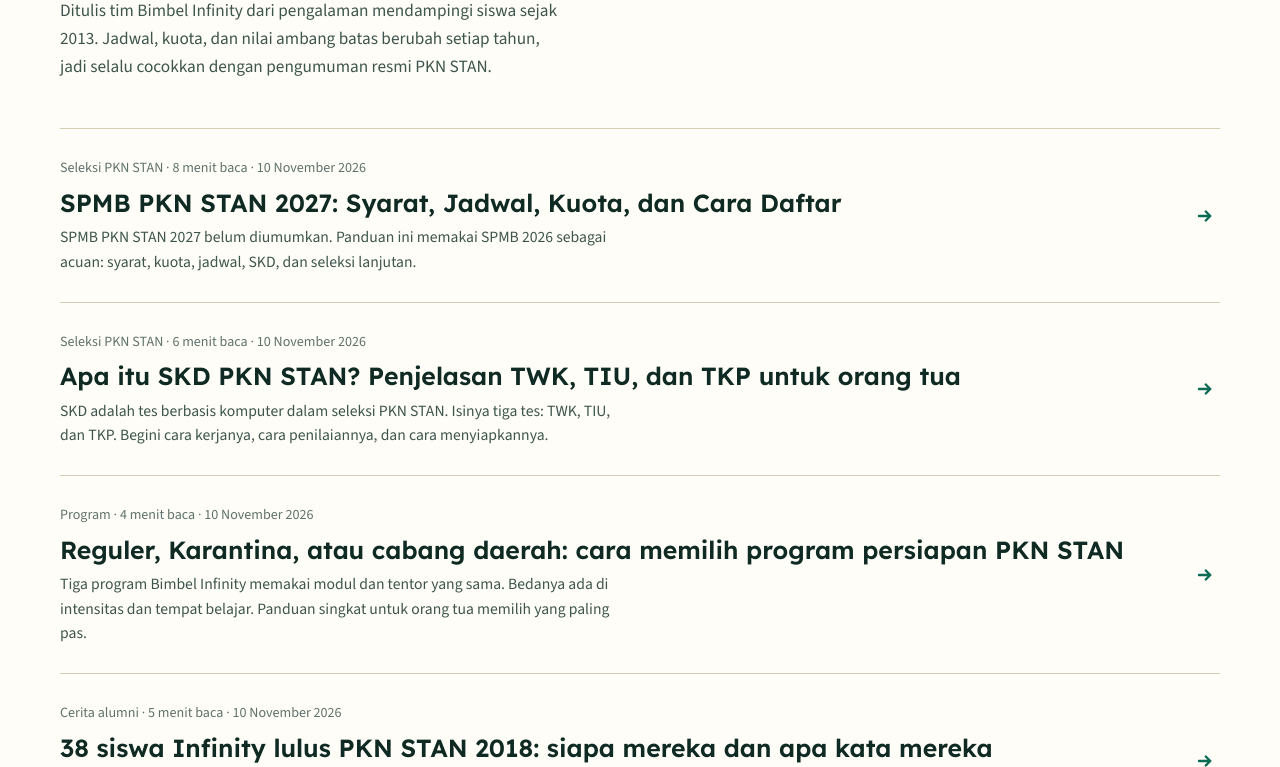
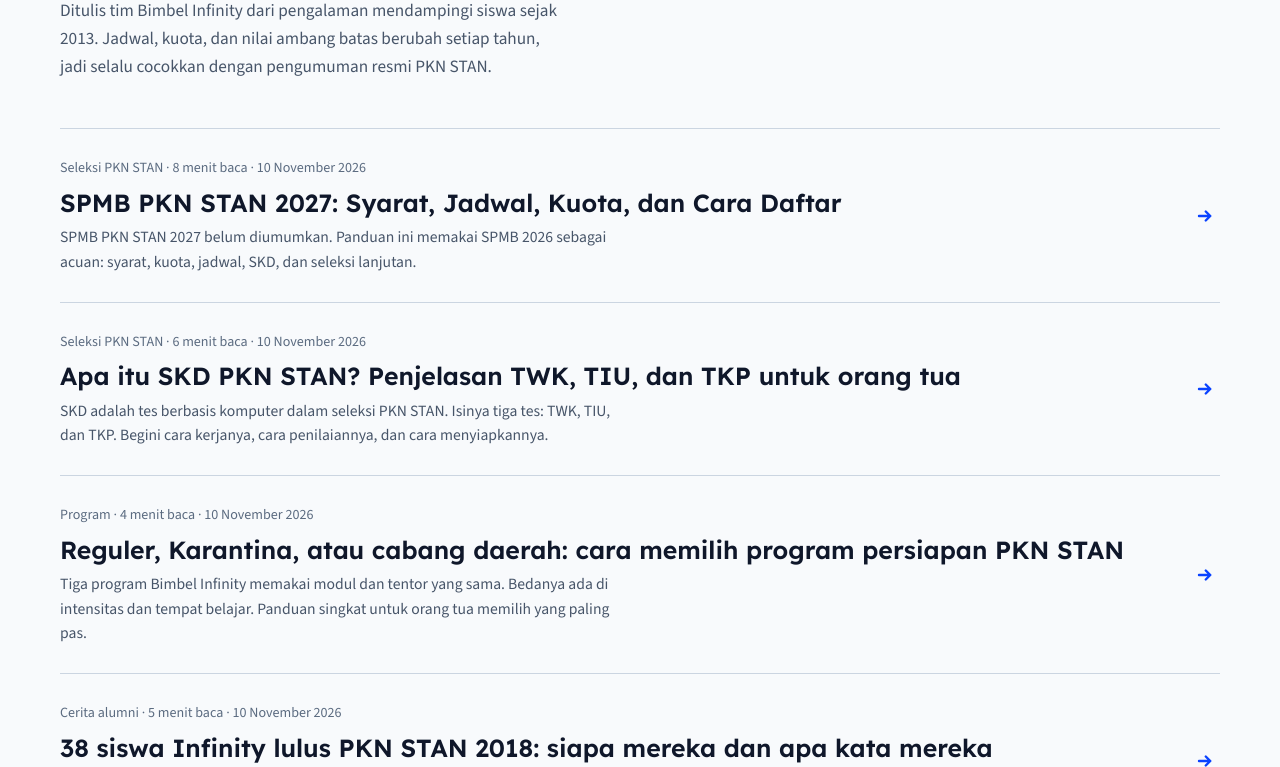
Before and after one commit to anggunn2701-oss/bimbel-infinity-website, a website: page blog/index.html in a window 1280 px wide. Shown: the part 365-1132 px from the top of the page. Drawn offline with nearby package versions, Linux system fonts and the light colour scheme.

Commit message:
Ganti tema website ke biru
Diterbitkan lewat MCP Infinity Konten.

```diff
--- a/blog/index.html
+++ b/blog/index.html
@@ -3,7 +3,7 @@
 <head>
   <meta charset="UTF-8" />
   <meta name="viewport" content="width=device-width, initial-scale=1.0, viewport-fit=cover" />
-  <meta name="theme-color" content="#FFFDF8" />
+  <meta name="theme-color" content="#F8FAFC" />
   <!-- SEO:START (dibuat oleh tools/build-site.js, jangan edit manual) -->
   <title>Blog · Panduan persiapan PKN STAN · Bimbel Infinity</title>
   <meta name="description" content="Panduan persiapan seleksi PKN STAN dari Bimbel Infinity: penjelasan SKD (TWK, TIU, TKP), cara memilih program, cerita lulusan, dan perjalanan Infinity sejak 2013." />
@@ -15,13 +15,13 @@
   <meta property="og:title" content="Blog · Panduan persiapan PKN STAN · Bimbel Infinity" />
   <meta property="og:description" content="Panduan persiapan seleksi PKN STAN dari Bimbel Infinity: penjelasan SKD (TWK, TIU, TKP), cara memilih program, cerita lulusan, dan perjalanan Infinity sejak 2013." />
   <meta property="og:url" content="https://bimbelinfinity.com/blog/" />
-  <meta property="og:image" content="https://bimbelinfinity.com/assets/og/og-default.jpg?v=hijau" />
+  <meta property="og:image" content="https://bimbelinfinity.com/assets/og/og-default.jpg?v=biru" />
   <meta property="og:image:width" content="1200" />
   <meta property="og:image:height" content="630" />
   <meta name="twitter:card" content="summary_large_image" />
   <meta name="twitter:title" content="Blog · Panduan persiapan PKN STAN · Bimbel Infinity" />
   <meta name="twitter:description" content="Panduan persiapan seleksi PKN STAN dari Bimbel Infinity: penjelasan SKD (TWK, TIU, TKP), cara memilih program, cerita lulusan, dan perjalanan Infinity sejak 2013." />
-  <meta name="twitter:image" content="https://bimbelinfinity.com/assets/og/og-default.jpg?v=hijau" />
+  <meta name="twitter:image" content="https://bimbelinfinity.com/assets/og/og-default.jpg?v=biru" />
   <link rel="alternate" type="text/plain" title="llms.txt" href="https://bimbelinfinity.com/llms.txt" />
   <script type="application/ld+json">
 {
@@ -43,9 +43,9 @@
       "url": "https://bimbelinfinity.com/",
       "logo": {
         "@type": "ImageObject",
-        "url": "https://bimbelinfinity.com/assets/brand/logo-symbol.png?v=hijau"
+        "url": "https://bimbelinfinity.com/assets/brand/logo-symbol.png?v=biru"
       },
-      "image": "https://bimbelinfinity.com/assets/og/og-default.jpg?v=hijau",
+      "image": "https://bimbelinfinity.com/assets/og/og-default.jpg?v=biru",
       "foundingDate": "2013-04-17",
       "founder": {
         "@type": "Person",
@@ -123,7 +123,7 @@
       "inLanguage": "id-ID",
       "articleSection": "Seleksi PKN STAN",
       "wordCount": 1639,
-      "image": "https://bimbelinfinity.com/assets/og/og-default.jpg?v=hijau",
+      "image": "https://bimbelinfinity.com/assets/og/og-default.jpg?v=biru",
       "url": "https://bimbelinfinity.com/blog/spmb-pkn-stan-2027-syarat-jadwal-kuota.html",
       "mainEntityOfPage": "https://bimbelinfinity.com/blog/spmb-pkn-stan-2027-syarat-jadwal-kuota.html",
       "author": {
@@ -149,7 +149,7 @@
       "inLanguage": "id-ID",
       "articleSection": "Seleksi PKN STAN",
       "wordCount": 426,
-      "image": "https://bimbelinfinity.com/assets/og/og-default.jpg?v=hijau",
+      "image": "https://bimbelinfinity.com/assets/og/og-default.jpg?v=biru",
       "url": "https://bimbelinfinity.com/blog/apa-itu-skd-pkn-stan.html",
       "mainEntityOfPage": "https://bimbelinfinity.com/blog/apa-itu-skd-pkn-stan.html",
       "author": {
@@ -175,7 +175,7 @@
       "inLanguage": "id-ID",
       "articleSection": "Program",
       "wordCount": 250,
-      "image": "https://bimbelinfinity.com/assets/og/og-default.jpg?v=hijau",
+      "image": "https://bimbelinfinity.com/assets/og/og-default.jpg?v=biru",
       "url": "https://bimbelinfinity.com/blog/memilih-program-bimbel-pkn-stan.html",
       "mainEntityOfPage": "https://bimbelinfinity.com/blog/memilih-program-bimbel-pkn-stan.html",
       "author": {
@@ -201,7 +201,7 @@
       "inLanguage": "id-ID",
       "articleSection": "Cerita alumni",
       "wordCount": 237,
-      "image": "https://bimbelinfinity.com/assets/og/og-default.jpg?v=hijau",
+      "image": "https://bimbelinfinity.com/assets/og/og-default.jpg?v=biru",
       "url": "https://bimbelinfinity.com/blog/cerita-38-lulusan-infinity-2018.html",
       "mainEntityOfPage": "https://bimbelinfinity.com/blog/cerita-38-lulusan-infinity-2018.html",
       "author": {
@@ -227,7 +227,7 @@
       "inLanguage": "id-ID",
       "articleSection": "Tentang Infinity",
       "wordCount": 246,
-      "image": "https://bimbelinfinity.com/assets/og/og-default.jpg?v=hijau",
+      "image": "https://bimbelinfinity.com/assets/og/og-default.jpg?v=biru",
       "url": "https://bimbelinfinity.com/blog/perjalanan-bimbel-infinity-2013-2018.html",
       "mainEntityOfPage": "https://bimbelinfinity.com/blog/perjalanan-bimbel-infinity-2013-2018.html",
       "author": {
@@ -268,8 +268,8 @@
   <link rel="preconnect" href="https://fonts.googleapis.com" />
   <link rel="preconnect" href="https://fonts.gstatic.com" crossorigin />
   <link href="https://fonts.googleapis.com/css2?family=Lexend:wght@400..800&family=Source+Sans+3:wght@400..700&display=swap" rel="stylesheet" />
-  <link rel="icon" type="image/png" href="../assets/brand/logo-symbol.png?v=hijau" />
-  <link rel="stylesheet" href="../styles.css?v=hijau-69836b2d" />
+  <link rel="icon" type="image/png" href="../assets/brand/logo-symbol.png?v=biru" />
+  <link rel="stylesheet" href="../styles.css?v=biru-9c610cc4" />
   <script>/* Layar pembuka: min 0,6 dtk agar tidak berkedip, maks 1,2 dtk; pengaman 2,5 dtk. */
   (function () {
     var d = document.documentElement;
@@ -296,7 +296,7 @@
 <body>
   <div class="intro" aria-hidden="true">
     <div class="intro-mark">
-      <img src="../assets/brand/logo-symbol.png?v=hijau" alt="" width="351" height="230" />
+      <img src="../assets/brand/logo-symbol.png?v=biru" alt="" width="351" height="230" />
       <span class="intro-line"><i></i></span>
     </div>
     <svg class="intro-edge" viewBox="0 0 1440 200" preserveAspectRatio="none">
@@ -312,7 +312,7 @@
     <nav class="hdr" id="hdr" aria-label="Navigasi utama">
       <div class="hdr-top">
         <a href="../index.html#top" class="hdr-symbol" aria-label="Bimbel Infinity, ke beranda">
-          <img src="../assets/brand/logo-symbol.png?v=hijau" alt="" width="351" height="230" />
+          <img src="../assets/brand/logo-symbol.png?v=biru" alt="" width="351" height="230" />
           <span class="hdr-word-mobile"><span class="b-green">BIMBEL</span><span class="b-orange">INFINITY</span></span>
         </a>
         <a href="../index.html#top" class="hdr-word" tabindex="-1" aria-hidden="true">
@@ -391,7 +391,7 @@
     <div class="container">
       <div class="footer-grid">
         <div>
-          <img class="footer-logo" src="../assets/brand/logo-symbol.png?v=hijau" alt="" width="351" height="230" />
+          <img class="footer-logo" src="../assets/brand/logo-symbol.png?v=biru" alt="" width="351" height="230" />
           <p class="footer-about">PT Infinity Global Inspiratif. Jl. Porselin No. 11 Blok E6, Pondok Jaya, Bintaro Sektor 3A, Tangerang Selatan. Berdiri 17 April 2013, Akta Notaris No. 06 (19 Oktober 2015).</p>
         </div>
         <div>
--- a/content/theme.json
+++ b/content/theme.json
@@ -1,3 +1,3 @@
 {
-  "active": "hijau"
+  "active": "biru"
 }
--- a/styles.css
+++ b/styles.css
@@ -5,33 +5,33 @@
    ========================================================================== */
 
 /* THEME:START */
-/* Tema aktif: hijau (Hijau · brand 2026 (hijau, oranye, lime)). Dibuat dari content/themes/hijau.json oleh tools/build-site.js; jangan edit di sini. */
+/* Tema aktif: biru (Biru · Brand Colour Guideline (biru, cyan, oranye, kuning)). Dibuat dari content/themes/biru.json oleh tools/build-site.js; jangan edit di sini. */
 :root {
-  --primary: #0B6B53;
-  --primary-deep: #08523F;
-  --primary-wash: #E4EFEA;
-  --on-primary: #FCF7EB;
-  --on-primary-2: rgba(252, 247, 235, 0.86);
-  --rule-on-primary: rgba(252, 247, 235, 0.18);
-  --accent: #FF5A00;
-  --accent-display: #E14E00;
-  --accent-text: #B83F00;
-  --on-accent: #1E0C02;
-  --on-accent-display: #FFFFFF;
-  --highlight: #E7FF4F;
-  --highlight-deep: #D2EC2A;
-  --curve-a: #FCF7EB;
-  --curve-b: #FF5A00;
-  --curve-c: #0B6B53;
-  --paper: #FFFDF8;
-  --soft: #F6F1E4;
+  --primary: #0A43FF;
+  --primary-deep: #0634CC;
+  --primary-wash: #E7EEFF;
+  --on-primary: #FFFFFF;
+  --on-primary-2: rgba(255, 255, 255, 0.88);
+  --rule-on-primary: rgba(255, 255, 255, 0.22);
+  --accent: #FF7A00;
+  --accent-display: #E06200;
+  --accent-text: #B84A00;
+  --on-accent: #0F172A;
+  --on-accent-display: #0F172A;
+  --highlight: #FFE200;
+  --highlight-deep: #F2C900;
+  --curve-a: #00C2FF;
+  --curve-b: #FF7A00;
+  --curve-c: #0A43FF;
+  --paper: #F8FAFC;
+  --soft: #F1F4F9;
   --white: #FFFFFF;
-  --ink: #0F2A22;
-  --ink-2: #3D554C;
-  --ink-3: #5F726B;
-  --line: #E8E2D3;
-  --line-2: #D6CCB6;
-  --shade: #06241C;
+  --ink: #0F172A;
+  --ink-2: #475569;
+  --ink-3: #5B6B80;
+  --line: #E2E8F0;
+  --line-2: #CBD5E1;
+  --shade: #0B1530;
   --ph-text: #9A3600;
 }
 /* THEME:END */
```
Also changed, not shown: 404.html (+4 -4 lines), blog/apa-itu-skd-pkn-stan.html (+11 -11 lines), blog/cerita-38-lulusan-infinity-2018.html (+11 -11 lines), blog/memilih-program-bimbel-pkn-stan.html (+11 -11 lines), blog/perjalanan-bimbel-infinity-2013-2018.html (+11 -11 lines), blog/spmb-pkn-stan-2027-syarat-jadwal-kuota.html (+11 -11 lines), index.html (+11 -11 lines), testimoni.html (+10 -10 lines), assets/brand/logo-symbol.png, assets/og/og-default.jpg.
